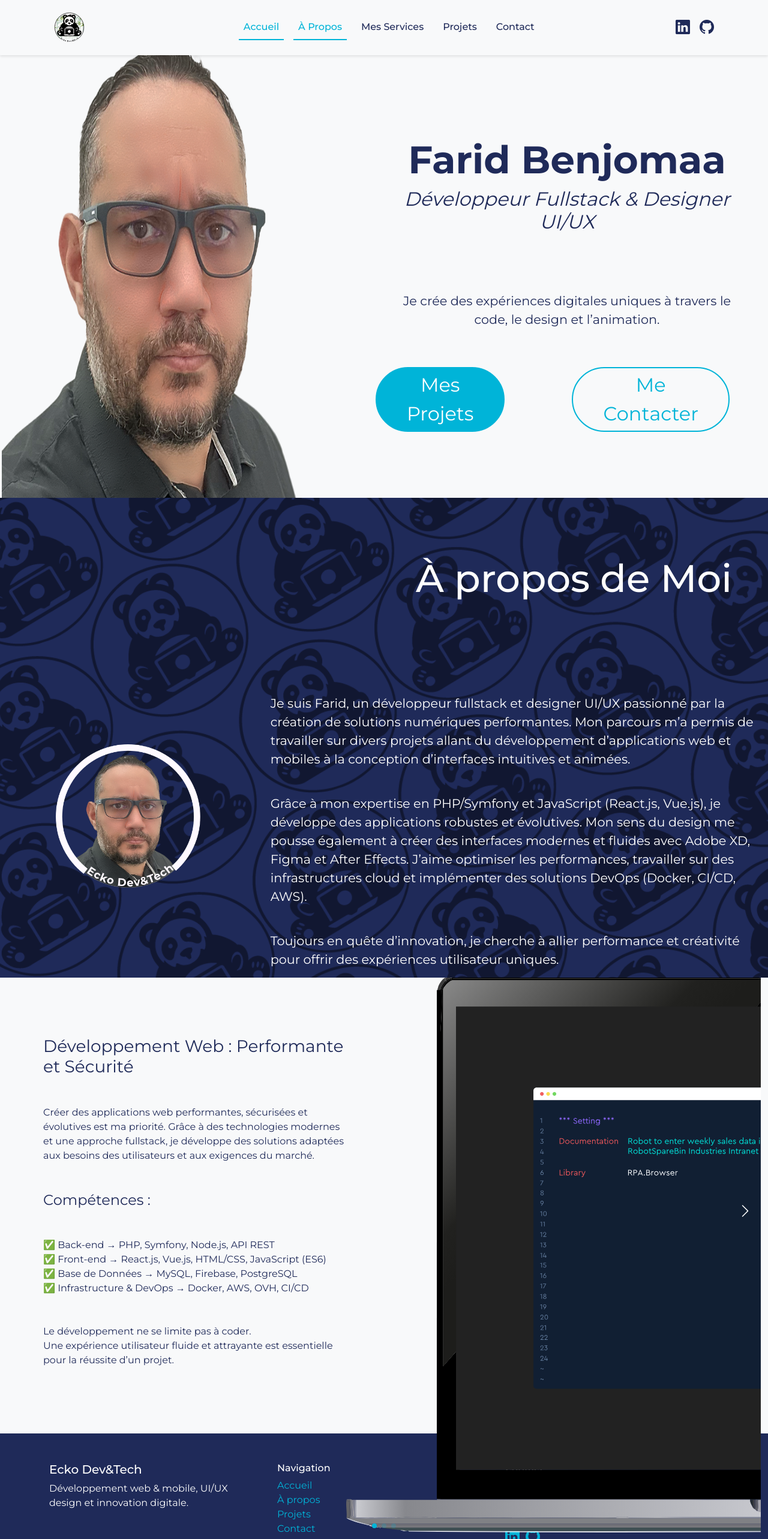
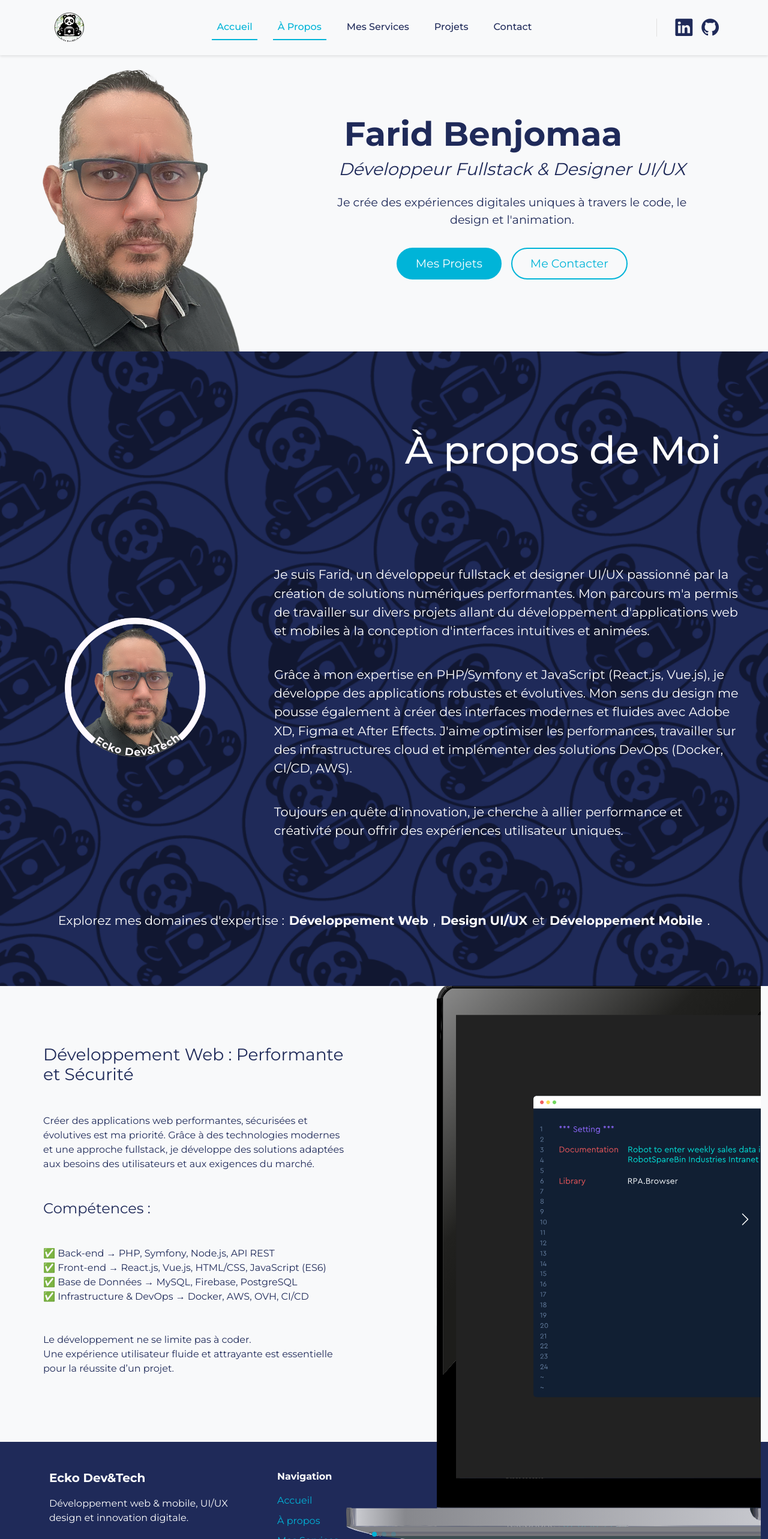
Before and after one commit to FaridBenjomaa/portfolio, a React (Create React App) app: page / in a window 1280 px wide. Shown: the top 2566 px of the page at 60% size. Built offline with nearby package versions, Linux system fonts and the light colour scheme.

Commit message:
Modifications CSS pour la section Hero

```diff
--- a/src/components/body/About.js
+++ b/src/components/body/About.js
@@ -1,50 +1,51 @@
 import React from "react";
 import "../../css/About.css";
 import Caroussel from "./Caroussel";
-
 
 const About = () => {
   return (
     <div>
       <section className="container-fluid about-section" id="about">
-                <div className="col-12 py-5">
-                    <h2 className="about-title d-flex justify-content-end mx-5 py-5">À propos de Moi</h2>
+        <div className="col-12 py-3 py-md-5">
+          <h2 className="about-title d-flex justify-content-center justify-content-md-end mx-2 mx-md-5 py-3 py-md-5">À propos de Moi</h2>
         </div>
         <div className="row d-flex align-items-center justify-content-center">
-                    <div className="col-4 text-center">
-                        <img src="/img/photo/profilPicture.png" alt="Farid Benjomaa" className="img-fluid profile-pic-rounded mb-5" />
+          <div className="col-12 col-md-4 text-center">
+            <img src="/img/photo/profilPicture.png" alt="Farid Benjomaa" className="img-fluid profile-pic-rounded mb-4 mb-md-5" />
           </div>
-                    <div className="col-8 p-4">
-                        <p className="about-description py-3">
+          <div className="col-12 col-md-8 p-3 p-md-4">
+            <p className="about-description py-2 py-md-3">
               Je suis Farid, un développeur fullstack et designer UI/UX passionné
               par la création de solutions numériques performantes. Mon parcours
-                            m’a permis de travailler sur divers projets allant du développement
-                            d’applications web et mobiles à la conception d’interfaces intuitives et animées.
+              m'a permis de travailler sur divers projets allant du développement
+              d'applications web et mobiles à la conception d'interfaces intuitives et animées.
             </p>
-                        <p className="about-description py-3">
+            <p className="about-description py-2 py-md-3">
               Grâce à mon expertise en PHP/Symfony et JavaScript (React.js, Vue.js),
               je développe des applications robustes et évolutives. Mon sens du design me pousse également
               à créer des interfaces modernes et fluides avec Adobe XD, Figma et After Effects.
-                            J’aime optimiser les performances, travailler sur des infrastructures cloud et implémenter
+              J'aime optimiser les performances, travailler sur des infrastructures cloud et implémenter
               des solutions DevOps (Docker, CI/CD, AWS).
             </p>
-                        <p className="about-description  py-3">
-                            Toujours en quête d’innovation, je cherche à allier performance et créativité
+            <p className="about-description py-2 py-md-3">
+              Toujours en quête d'innovation, je cherche à allier performance et créativité
               pour offrir des expériences utilisateur uniques.
             </p>
           </div>
           <div className="col-12">
-                        <p className="about-expertise d-flex justify-content-center mx-5 py-5">
-                            Explorez mes domaines d’expertise :&nbsp;<strong> Développement Web</strong>,
-                            &nbsp;<strong> Design UI/UX</strong>&nbsp; et &nbsp;<strong>Développement Mobile</strong>.
+            <p className="about-expertise d-flex flex-column flex-md-row justify-content-center align-items-center mx-2 mx-md-5 py-3 py-md-5">
+              Explorez mes domaines d'expertise :
+              <span className="expertise-items mt-2 mt-md-0">
+                <strong className="mx-1 mx-md-2">Développement Web</strong>,
+                <strong className="mx-1 mx-md-2">Design UI/UX</strong> et
+                <strong className="mx-1 mx-md-2">Développement Mobile</strong>.
+              </span>
             </p>
           </div>
         </div>
-
       </section>
       <Caroussel />
     </div>
-
   );
 };
 
--- a/src/components/body/Main.js
+++ b/src/components/body/Main.js
@@ -3,38 +3,39 @@ import { Link } from "react-router-dom";
 import "bootstrap/dist/css/bootstrap.min.css";
 import "../../css/Main.css";
 
-
 const Main = () => {
   return (
     <div>
       {/* Hero Section */}
-<section className="hero py-5 bg-light" id="hero">
+      <section className="hero bg-light" id="hero">
         <div className="container-fluid">
           <div className="row align-items-center">
-      {/* Image de profil - réduite et collée à gauche */}
-      <div className="col-md-6 text-start ms-n5">
-        <img src="/img/photo/Farid.png" alt="Farid Benjomaa" className="img-fluid profile-pic" />
+            {/* Image de profil */}
+            <div className="col-lg-4 col-md-8 mx-auto mx-lg-0 text-center text-lg-start mb-4 mb-lg-0">
+              <img
+                src="/img/photo/Farid.png"
+                alt="Farid Benjomaa"
+                className="img-fluid profile-pic"
+              />
             </div>
 
             {/* Contenu du texte */}
-      <div className="col-md-6 text-md-center text-center py-5 my-5">
-        <h1 className="hero-name fw-bold mt-5">Farid Benjomaa</h1>
-        <h2 className="hero-title fst-italic ">Développeur Fullstack & Designer UI/UX</h2>
-        <p className="hero-description py-5 mt-5">
-          Je crée des expériences digitales uniques à travers le code, le design et l’animation.
+            <div className="col-lg-8 text-center text-lg-center">
+              <h1 className="hero-name fw-bold">Farid Benjomaa</h1>
+              <h2 className="hero-title fst-italic">Développeur Fullstack & Designer UI/UX</h2>
+              <p className="hero-description my-4">
+                Je crée des expériences digitales uniques à travers le code, le design et l'animation.
               </p>
 
               {/* Boutons */}
-        <div className="hero-buttons d-flex justify-content-center gap-3 me-5">
-          <Link to="/projets" className="btn btn-custom rounded-pill mx-5">Mes Projets</Link>
-          <Link to="/contact" className="btn rounded-pill btn-custom-outline mx-5">Me Contacter</Link>
+              <div className="hero-buttons d-flex flex-column flex-md-row justify-content-center gap-3">
+                <Link to="/projets" className="btn btn-custom rounded-pill">Mes Projets</Link>
+                <Link to="/contact" className="btn rounded-pill btn-custom-outline">Me Contacter</Link>
               </div>
             </div>
           </div>
         </div>
       </section>
-
-
     </div>
   );
 };
--- a/src/components/body/Projects.js
+++ b/src/components/body/Projects.js
@@ -14,6 +14,9 @@ const Projects = () => {
       <section className="projects-list">
         <p className="projects-placeholder">🛠 Les projets seront bientôt affichés ici.</p>
       </section>
+
+
+
     </div>
   );
 };
--- a/src/components/footer/Footer.js
+++ b/src/components/footer/Footer.js
@@ -1,4 +1,5 @@
 import React from 'react';
+import { Link } from 'react-router-dom';
 import '../../css/Footer.css';
 
 const Footer = () => {
@@ -7,40 +8,52 @@ const Footer = () => {
       <div className="container">
         <div className="row">
           {/* Bloc 1 : Branding */}
-        <div className="col-md-4 mb-3">
-          <h5>Ecko Dev&Tech</h5>
+          <div className="col-md-4 mb-4">
+            <h5 className="footer-heading">Ecko Dev&Tech</h5>
             <p>Développement web & mobile, UI/UX design et innovation digitale.</p>
           </div>
 
           {/* Bloc 2 : Liens de navigation */}
-        <div className="col-md-4 mb-3">
-          <h6>Navigation</h6>
-          <ul className="list-unstyled">
-            <li><a href="#hero">Accueil</a></li>
-            <li><a href="#about">À propos</a></li>
-            <li><a href="#projects">Projets</a></li>
-            <li><a href="#contact">Contact</a></li>
+          <div className="col-md-4 mb-4">
+            <h6 className="footer-heading">Navigation</h6>
+            <ul className="list-unstyled footer-links">
+              <li><Link to="/#hero">Accueil</Link></li>
+              <li><Link to="/#about">À propos</Link></li>
+              <li><Link to="/services">Mes Services</Link></li>
+              <li><Link to="/projets">Projets</Link></li>
+              <li><Link to="/contact">Contact</Link></li>
             </ul>
           </div>
 
           {/* Bloc 3 : Contact + réseaux */}
           <div className="col-md-4 mb-3">
-          <h6>Contact</h6>
+            <h6 className="footer-heading">Contact</h6>
             <p>Email : <a href="mailto:farid@eckodev-tech.fr">farid@eckodev-tech.fr</a></p>
-          <p>Téléphone : 07 61 18 94 39</p>
-          <div className="social-icons mt-2">
-            <a href="https://www.linkedin.com/in/farid-benjomaa-b56907a5/" target="_blank" rel="noreferrer">
+            <p>Téléphone : <a href="tel:+33761189439">07 61 18 94 39</a></p>
+            <div className="social-icons mt-3">
+              <a
+                href="https://www.linkedin.com/in/farid-benjomaa-b56907a5/"
+                target="_blank"
+                rel="noopener noreferrer"
+                aria-label="LinkedIn"
+              >
                 <i className="bi bi-linkedin"></i>
               </a>
-            <a href="https://github.com/FaridBenjomaa" target="_blank" rel="noreferrer">
+              <a
+                href="https://github.com/FaridBenjomaa"
+                target="_blank"
+                rel="noopener noreferrer"
+                aria-label="GitHub"
+              >
                 <i className="bi bi-github"></i>
               </a>
             </div>
           </div>
         </div>
 
-      <hr />
-      <p className="text-center mt-3 mb-0">
+        <hr className="footer-divider" />
+
+        <p className="text-center mt-3 mb-0 copyright-text">
           &copy; {new Date().getFullYear()} Farid Benjomaa - Ecko Dev&Tech. Tous droits réservés.
         </p>
       </div>
--- a/src/components/header/Header.js
+++ b/src/components/header/Header.js
@@ -5,16 +5,14 @@ import "../../css/Header.css";
 import useSectionInView from "../../hooks/useSectionInView";
 import { Link, useLocation } from 'react-router-dom';
 
-
 const Header = () => {
-
     const isHeroVisible = useSectionInView("hero");
     const isAboutVisible = useSectionInView("about");
     const isAboutVisible2 = useSectionInView("about2");
     const location = useLocation();
 
     return (
-        <nav className="navbar navbar-expand-lg bg-light fixed-top">
+        <nav className="navbar navbar-expand-lg navbar-light bg-light fixed-top">
             <div className="container">
                 {/* Logo */}
                 <Link className="navbar-brand" to="/">
@@ -27,12 +25,16 @@ const Header = () => {
                     type="button"
                     data-bs-toggle="collapse"
                     data-bs-target="#navbarNav"
+                    aria-controls="navbarNav"
+                    aria-expanded="false"
+                    aria-label="Toggle navigation"
                 >
                     <span className="navbar-toggler-icon"></span>
                 </button>
 
-                {/* Liens de Navigation */}
-                <div className="collapse navbar-collapse justify-content-center" id="navbarNav">
+                {/* Liens de Navigation et Icônes Sociales */}
+                <div className="collapse navbar-collapse" id="navbarNav">
+                    <div className="navbar-menu-container">
                         <ul className="navbar-nav">
                             <li className="nav-item">
                                 <a
@@ -42,11 +44,10 @@ const Header = () => {
                                     Accueil
                                 </a>
                             </li>
-                        {/* Utiliser <a> pour gérer l'ancre dans la même page */}
                             <li className="nav-item">
                                 <a
                                     href="/#about"
-                                className={`nav-link ${isAboutVisible ? "active" : ""} ${isAboutVisible2 ? "active" : ""}`}
+                                    className={`nav-link ${isAboutVisible || isAboutVisible2 ? "active" : ""}`}
                                 >
                                     À Propos
                                 </a>
@@ -78,11 +79,13 @@ const Header = () => {
                         </ul>
                     </div>
 
-                {/* Icônes Sociales */}
+                    {/* Séparateur visible uniquement sur Desktop */}
+                    <div className="nav-separator"></div>
+
+                    {/* Icônes Sociales alignées à droite */}
                     <div className="social-icons">
                         <a
                             href="https://www.linkedin.com/in/farid-benjomaa-b56907a5/"
-                        className="mx-2"
                             target="_blank"
                             rel="noopener noreferrer"
                         >
@@ -90,7 +93,6 @@ const Header = () => {
                         </a>
                         <a
                             href="https://github.com/FaridBenjomaa"
-                        className="mx-2"
                             target="_blank"
                             rel="noopener noreferrer"
                         >
@@ -98,6 +100,7 @@ const Header = () => {
                         </a>
                     </div>
                 </div>
+            </div>
         </nav>
     );
 };
--- a/src/css/About.css
+++ b/src/css/About.css
@@ -1,35 +1,79 @@
 .about-section {
-    background: url("/public/img/photo/Background.png") no-repeat center center;
-    height: 100vh;
-    color: white;
-  }
+  background: url("/public/img/photo/Background.png") no-repeat center center;
+  background-size: cover;
+  min-height: 100vh;
+  color: white;
+  padding: 15px;
+  margin-top: 0; /* Supprimer la marge en haut de la section About */
+  padding-top: 0; /* Supprimer le padding en haut de la section About */
+}
 
+.profile-pic-rounded {
+  width: 60%;
+  max-width: 300px;
+  height: auto;
+}
 
+.about-title {
+  font-size: 2.5rem;
+  font-weight: 500;
+}
 
-  .profile-pic-rounded {
-    width: 60%;
-    height: 60%;
-  }
+.about-description {
+  font-size: 1.1rem;
+  margin: 10px 0;
+}
 
-  /* Texte aligné proprement */
-  .about-text-content {
-    margin-top: 300px;
-    margin-left: 100px;
-    text-align: center;
+.about-expertise {
+  font-size: 1.1rem;
+  margin-top: 20px;
+  text-align: center;
+}
+
+.expertise-items {
+  display: flex;
+  flex-wrap: wrap;
+  justify-content: center;
+}
+
+/* Media Queries */
+@media (min-width: 768px) {
+  .about-section {
+    padding: 30px;
   }
 
   .about-title {
     font-size: 4rem;
-    font-weight: 500;
   }
 
   .about-description {
     font-size: 1.3rem;
-    margin: 10px 0;
   }
 
   .about-expertise {
     font-size: 1.3rem;
-    margin-top: 40px;
+  }
+}
+
+@media (max-width: 767px) {
+  .about-section {
     text-align: center;
   }
+
+  .profile-pic-rounded {
+    width: 70%;
+    margin-bottom: 20px;
+  }
+}
+
+@media (max-width: 576px) {
+  .about-title {
+    font-size: 2rem;
+    justify-content: center !important;
+  }
+}
+
+.main-section {
+  margin-bottom: 0; /* Supprimer l'espacement en bas de la section Main */
+  padding-bottom: 0; /* Supprimer le padding en bas de la section Main */
+}
--- a/src/css/Footer.css
+++ b/src/css/Footer.css
@@ -1,30 +1,94 @@
 .custom-footer {
   background-color: #1F2A59;
   color: #ffffff;
+  padding-top: 2rem;
+  padding-bottom: 1rem;
 }
 
+/* Titres */
+.custom-footer .footer-heading {
+  font-weight: 600;
+  margin-bottom: 1.2rem;
+  color: #ffffff;
+  position: relative;
+}
+
+/* Liens */
 .custom-footer a {
   color: #00B4D8;
   text-decoration: none;
-    transition: color 0.3s ease;
+  transition: color 0.3s ease, transform 0.2s ease;
+  display: inline-block;
 }
 
 .custom-footer a:hover {
   color: #ffffff;
-    text-decoration: underline;
+  transform: translateX(2px);
 }
 
-  .custom-footer ul {
-    padding-left: 0;
-    list-style: none;
+/* Liste de liens de navigation */
+.custom-footer .footer-links li {
+  margin-bottom: 0.6rem;
+}
+
+/* Icônes sociales */
+.custom-footer .social-icons {
+  display: flex;
+  gap: 15px;
 }
 
 .custom-footer .social-icons a {
   font-size: 1.5rem;
-    margin-right: 10px;
   color: #00B4D8;
+  transition: color 0.3s ease, transform 0.2s ease;
 }
 
 .custom-footer .social-icons a:hover {
   color: #ffffff;
+  transform: translateY(-3px);
 }
+
+/* Séparateur */
+.custom-footer .footer-divider {
+  border-top: 1px solid rgba(255, 255, 255, 0.1);
+  margin: 1.5rem 0;
+}
+
+/* Texte copyright */
+.custom-footer .copyright-text {
+  font-size: 0.9rem;
+  opacity: 0.8;
+}
+
+/* Responsive */
+@media (max-width: 767px) {
+  .custom-footer {
+    text-align: center;
+  }
+
+  .custom-footer .footer-heading {
+    margin-top: 1rem;
+  }
+
+  .custom-footer .social-icons {
+    justify-content: center;
+  }
+
+  .custom-footer .row > div {
+    margin-bottom: 1.5rem;
+  }
+}
+
+@media (max-width: 480px) {
+  .custom-footer {
+    padding: 1.5rem 0;
+  }
+
+  .custom-footer .container {
+    padding: 0 1rem;
+  }
+
+  .custom-footer .social-icons a {
+    font-size: 1.3rem;
+  }
+}
--- a/src/css/Header.css
+++ b/src/css/Header.css
@@ -1,12 +1,40 @@
+.navbar {
+  display: flex;
+  justify-content: space-between;
+  align-items: center;
+  padding: 10px 20px;
+}
+
+/* Layout global du navbar-collapse */
+.navbar-collapse {
+  display: flex;
+  justify-content: space-between;
+  width: 100%;
+  align-items: center;
+}
+
+/* Container menu principal */
+.navbar-menu-container {
+  flex-grow: 1;
+  display: flex;
+  justify-content: center;
+}
+
+/* Navigation principale */
+.navbar-nav {
+  display: flex;
+  justify-content: center;
+}
+
 .navbar-nav .nav-link {
   color: #1F2A59 !important;
   font-weight: 500;
   text-decoration: none;
   border-bottom: 2px solid transparent;
   transition: color 0.3s ease, border-bottom 0.3s ease;
+  margin: 0 10px;
 }
 
-  /* Hover : bleu + souligné */
 .navbar-nav .nav-link:hover {
   color: #00B4D8 !important;
   border-bottom: 2px solid #00B4D8;
@@ -17,10 +45,24 @@
   border-bottom: 2px solid #00B4D8;
 }
 
+/* Séparateur visible entre menu et icônes sociales */
+.nav-separator {
+  display: none; /* Par défaut caché, visible seulement en desktop */
+}
+
+/* Les icônes sociales */
+.social-icons {
+  display: flex;
+  justify-content: flex-end;
+  align-items: center;
+}
+
 .social-icons a {
-    color: #1F2A59; /* Couleur par défaut personnalisée */
-    font-size: 1.5rem;
+  color: #1F2A59;
+  font-size: 2rem;
   transition: color 0.3s ease;
+  text-decoration: none;
+  margin-left: 15px;
 }
 
 /* Hover spécifique à LinkedIn */
@@ -28,7 +70,88 @@
   color: #00B4D8;
 }
 
-  /* Hover GitHub (par exemple, un bleu foncé stylisé) */
+/* Hover GitHub */
 .social-icons a[href*="github"]:hover {
   color: #00B4D8;
 }
+
+/* ---- Media Queries pour rendre le site responsive ---- */
+/* Mode desktop (écrans larges) */
+@media only screen and (min-width: 992px) {
+  .navbar-menu-container {
+    justify-content: center;
+  }
+
+  /* Affichage du séparateur en mode desktop */
+  .nav-separator {
+    display: block;
+    height: 30px;
+    width: 1px;
+    background-color: #e0e0e0;
+    margin: 0 15px;
+  }
+
+  .social-icons {
+    width: auto;
+    margin-top: 0;
+  }
+
+  .social-icons a {
+    font-size: 1.8rem;
+    margin-left: 15px;
+  }
+}
+
+/* Mode tablette et mobile */
+@media only screen and (max-width: 991px) {
+  .navbar-collapse {
+    flex-direction: column;
+  }
+
+  .navbar-menu-container {
+    width: 100%;
+  }
+
+  .navbar-nav {
+    flex-direction: column;
+    text-align: center;
+    width: 100%;
+    padding: 10px 0;
+  }
+
+  .navbar-nav .nav-item {
+    margin: 5px 0;
+  }
+
+  .navbar-nav .nav-link {
+    margin: 5px 0;
+  }
+
+  .social-icons {
+    width: 100%;
+    justify-content: center;
+    margin-top: 15px;
+    border-top: 1px solid #e0e0e0;
+    padding-top: 15px;
+  }
+
+  .social-icons a {
+    font-size: 1.5rem;
+    margin: 0 10px;
+  }
+}
+
+/* Mode très petits écrans (max-width: 480px) */
+@media only screen and (max-width: 480px) {
+  .navbar-nav .nav-link {
+    font-size: 14px;
+  }
+
+  .social-icons a {
+    font-size: 1.3rem;
+  }
+
+  .navbar-brand img {
+    height: 40px;
+  }
+}
--- a/src/css/Main.css
+++ b/src/css/Main.css
@@ -1,70 +1,190 @@
+/* Hero Section Styles */
 .hero {
+  margin-top: 70px;
   display: flex;
   align-items: center;
-    justify-content: start;
-    height: 95vh;
-    padding-right: 20px;
-    margin-top: 70px;
+  justify-content: center; /* Centrer le contenu de la section */
+  text-align: center; /* Centrer le texte */
   overflow: hidden;
+  margin-left: 0; /* Supprimer la marge à gauche */
+  padding-left: 0;
 }
 
 .profile-pic {
-    width: 930px;
-    height: 930px;
-    margin-left: -9px;
-}
-
-.hero-right {
-    flex: 1;
-    text-align: center;
-    padding-left: 30px;
+  max-width: 120%;
+  height: auto;
+  transition: transform 0.3s ease;
+  margin-left: -1rem;
 }
 
 .hero-name {
   color: #1F2A59;
-    font-size: 4rem;
+  font-size: 3.5rem;
+  margin-bottom: 0.5rem;
+  margin-right: 6rem;
+  transition: font-size 0.3s ease;
 }
 
 .hero-title {
   color: #1F2A59;
-    font-size: 2rem;
+  font-size: 1.8rem;
   font-weight: 300;
+  margin-bottom: 1rem;
+  transition: font-size 0.3s ease;
 }
 
 .hero-description {
   color: #1F2A59;
-    font-size: 1.3rem;
+  font-size: 1.2rem;
   font-weight: 300;
+  margin: 2rem 0;
+  max-width: 600px;
+  margin-left: auto;
+  margin-right: auto;
+}
+
+.hero .container {
+  margin-left: 0; /* Supprimer la marge à gauche */
+  padding-left: 0; /* Supprimer le padding à gauche du container */
+}
+
+/* Boutons */
+.hero-buttons {
+  margin-top: 2rem;
+  display: flex;
+  gap: 1rem; /* Espacement entre les boutons */
+  justify-content: center; /* Centrer les boutons */
 }
 
 .btn-custom {
   background-color: #00B4D8;
   border: 2px solid #00B4D8;
   color: white;
-    padding: 4px 50px;
-    border-radius: 30px;
-    font-size: 2rem;
-    transition: background-color 0.3s ease, border-color 0.3s ease;
+  padding: 10px 30px;
+  font-size: 1.2rem;
+  transition: all 0.3s ease;
 }
 
 .btn-custom:hover {
   background-color: #1F2A59;
   border-color: #1F2A59;
-    color: white; /* Reste blanc même au hover */
+  color: white;
+  transform: translateY(-3px);
+  box-shadow: 0 4px 8px rgba(0, 0, 0, 0.1);
 }
 
 .btn-custom-outline {
   background-color: transparent;
   border: 2px solid #00B4D8;
   color: #00B4D8;
-    padding: 4px 50px;
-    border-radius: 30px;
-    font-size: 2rem;
-    transition: background-color 0.3s ease, border-color 0.3s ease;
+  padding: 10px 30px;
+  font-size: 1.2rem;
+  transition: all 0.3s ease;
 }
 
 .btn-custom-outline:hover {
   background-color: #1F2A59;
   border-color: #1F2A59;
-    color: white; /* reste blanc même au hover */
+  color: white;
+  transform: translateY(-3px);
+  box-shadow: 0 4px 8px rgba(0, 0, 0, 0.1);
 }
+
+/* Responsive Styles */
+@media (max-width: 1200px) {
+  .hero-name {
+    font-size: 3rem;
+  }
+
+  .hero-title {
+    font-size: 1.6rem;
+  }
+
+  .hero-description {
+    font-size: 1.1rem;
+  }
+
+  .btn-custom, .btn-custom-outline {
+    font-size: 1.1rem;
+    padding: 8px 25px;
+  }
+}
+
+@media (max-width: 992px) {
+  .hero {
+    padding: 40px 0;
+    text-align: center;
+  }
+
+  .profile-pic {
+    max-width: 70%;
+    margin: 0 auto 2rem;
+  }
+
+  .hero-name {
+    font-size: 2.8rem;
+  }
+
+  .hero-title {
+    font-size: 1.4rem;
+  }
+}
+
+@media (max-width: 768px) {
+  .hero {
+    padding-top: 100px;
+    min-height: auto;
+  }
+
+  .hero-name {
+    font-size: 2.5rem;
+  }
+
+  .hero-title {
+    font-size: 1.3rem;
+  }
+
+  .hero-description {
+    font-size: 1rem;
+    margin: 1.5rem auto;
+  }
+
+  .btn-custom, .btn-custom-outline {
+    font-size: 1rem;
+    padding: 8px 20px;
+    width: 80%;
+    max-width: 250px;
+    margin: 0.5rem auto;
+  }
+
+  .hero-buttons {
+    gap: 1rem;
+  }
+}
+
+@media (max-width: 480px) {
+  .hero {
+    padding-top: 80px;
+  }
+
+  .profile-pic {
+    max-width: 90%;
+  }
+
+  .hero-name {
+    font-size: 2rem;
+  }
+
+  .hero-title {
+    font-size: 1.1rem;
+  }
+
+  .hero-description {
+    font-size: 0.9rem;
+  }
+
+  .btn-custom, .btn-custom-outline {
+    font-size: 0.9rem;
+    padding: 7px 15px;
+  }
+}
```
Also changed, not shown: public/img/logo/DriveToSafeLogo.png (added), 1 other file (tests, documents, lock files or other folders). Lines whose indentation alone changed are shown as unchanged.
